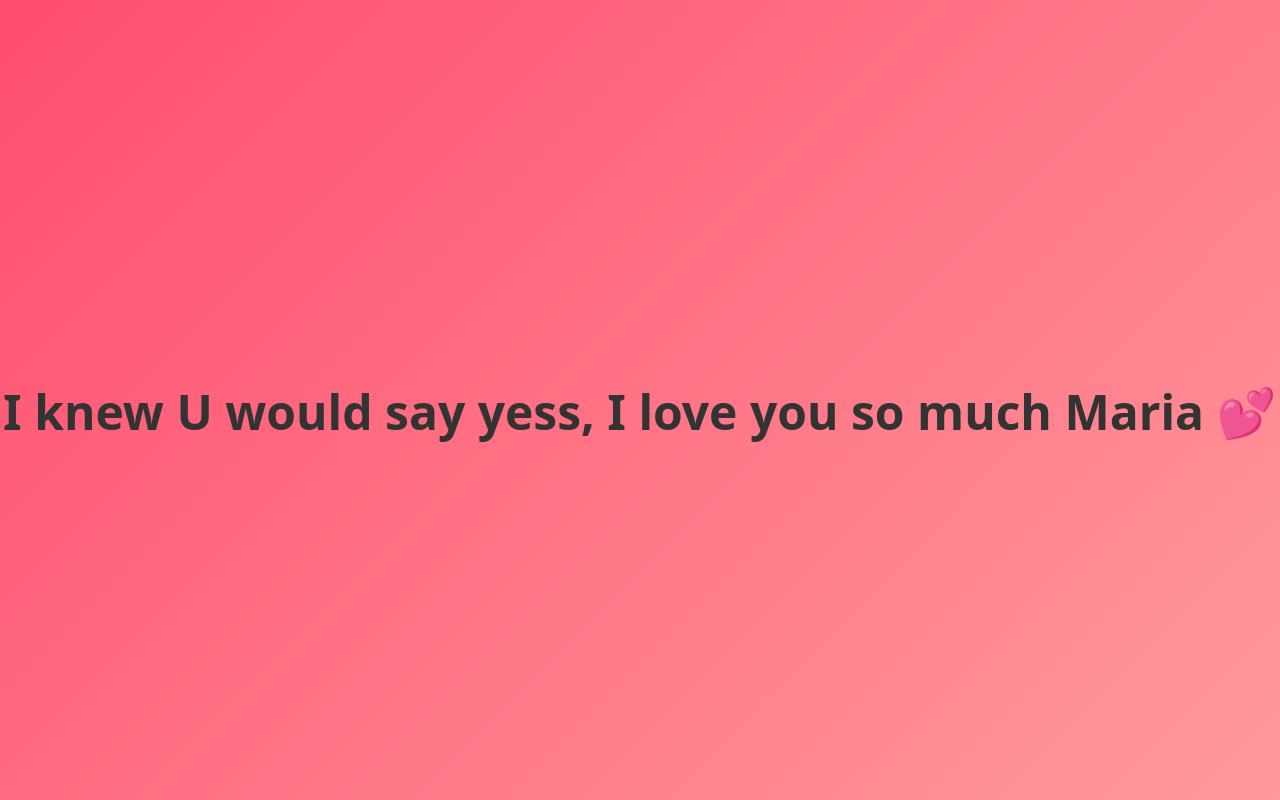
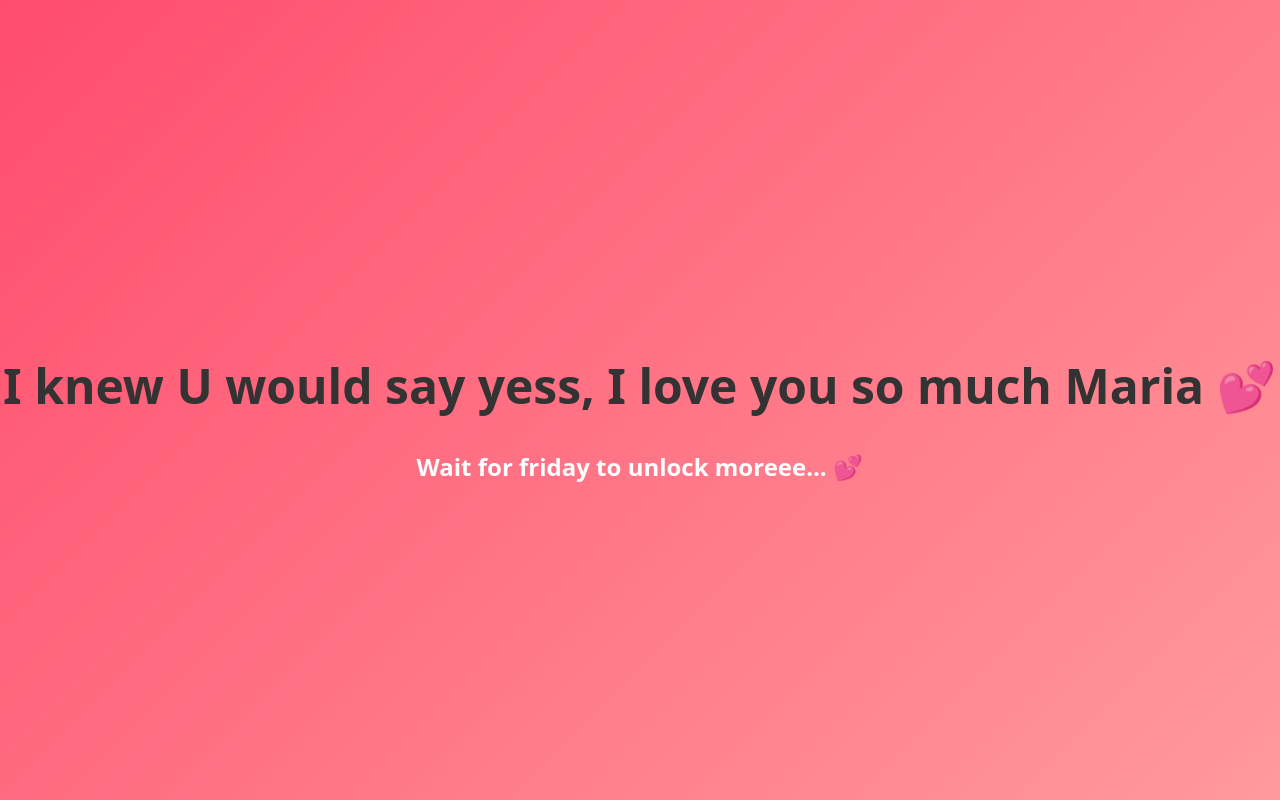
Before and after one commit to Dumfx/I-Love-You-Maria, a plain HTML site: page index.html in a window 1280 px wide. Both pictures are taken after a click on the button "Yes 💖". Drawn offline with Linux system fonts and the light colour scheme.

Commit message:
Add message about unlocking more on Friday

```diff
--- a/index.html
+++ b/index.html
@@ -139,6 +139,7 @@
 
   <div class="success" id="successPage">
     <h1>I knew U would say yess, I love you so much Maria 💕</h1>
+    <h2>Wait for friday to unlock moreee... 💕</h2>
   </div>
 
   <script>
```
